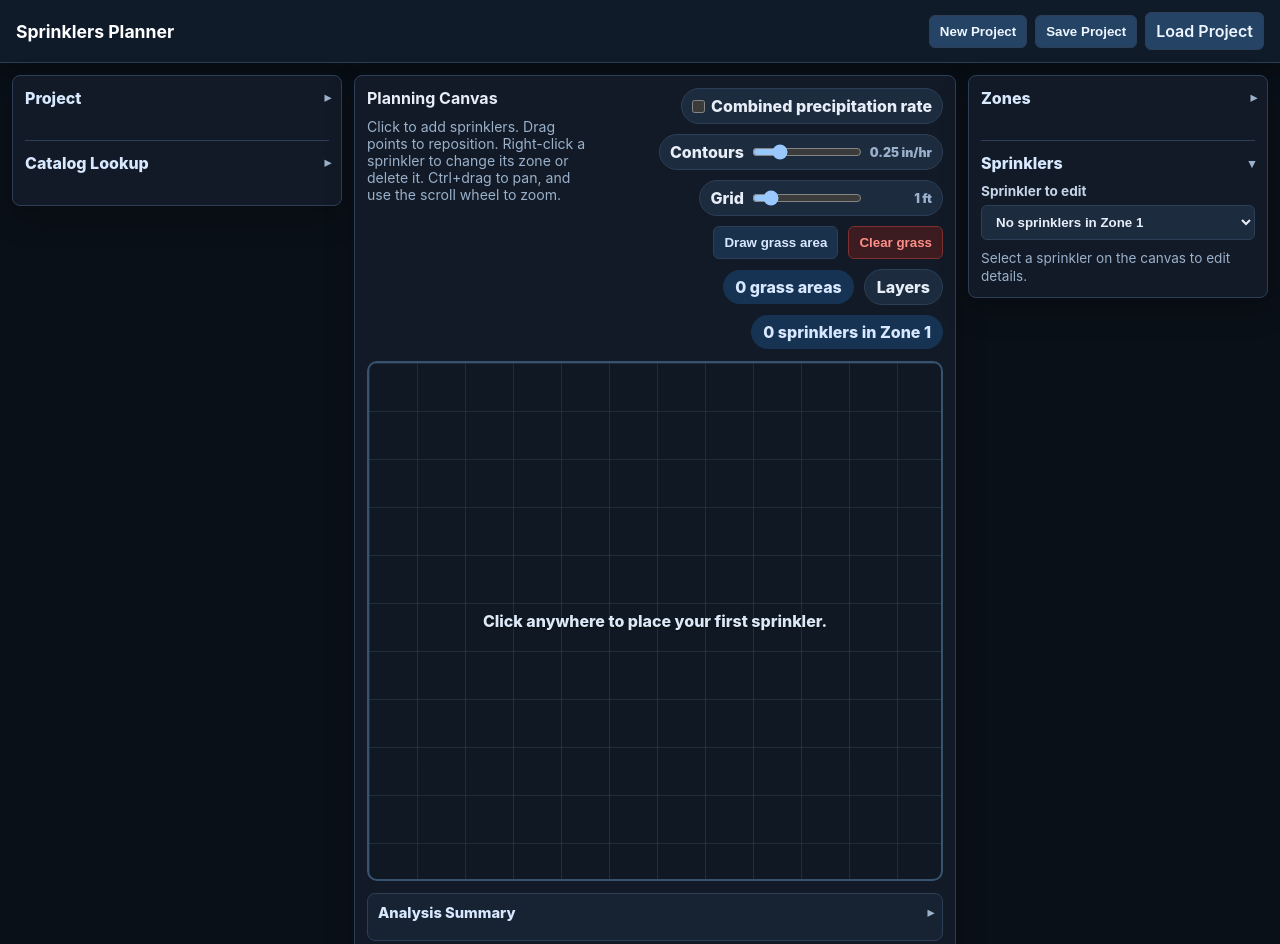
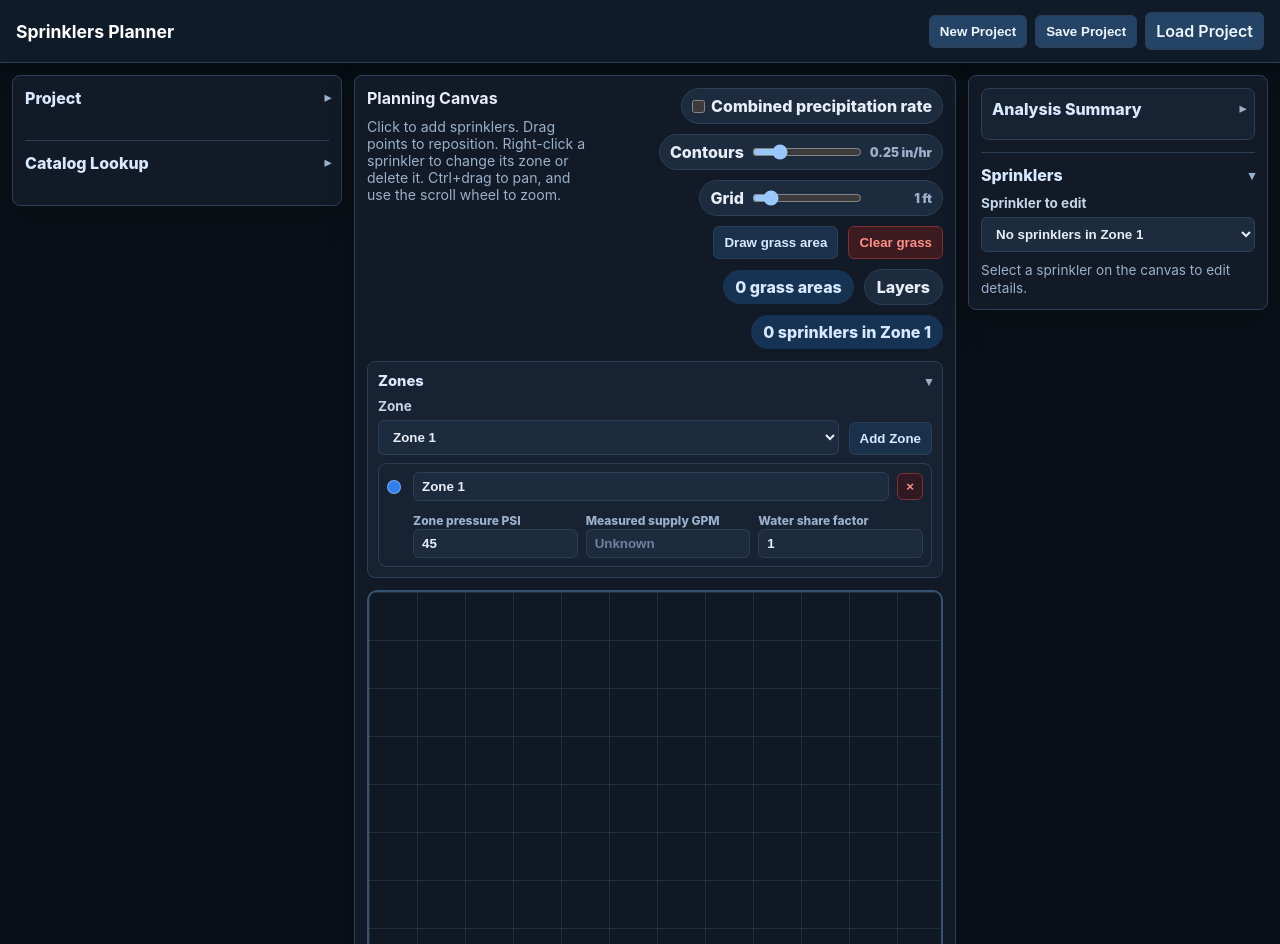
Before and after one commit to jamesoncollins/sprinklers, a plain HTML site: page index.html in a window 1280 px wide. Shown: the top 944 px of the page. Drawn offline with Linux system fonts and the light colour scheme.

Commit message:
Reposition canvas controls

```diff
--- a/index.html
+++ b/index.html
@@ -165,6 +165,18 @@
               <div id="sprinkler-count" class="metric-pill">0 sprinklers</div>
             </div>
           </div>
+          <details class="canvas-zone-panel collapsible-menu" open>
+            <summary>Zones</summary>
+            <div class="canvas-zone-controls">
+              <div class="field-group canvas-zone-select">
+                <label for="zone-inspector-select">Zone</label>
+                <select id="zone-inspector-select"></select>
+              </div>
+              <button id="add-zone" type="button" class="secondary-btn">Add Zone</button>
+            </div>
+            <div id="zones-list" class="zones-list" aria-live="polite"></div>
+          </details>
+
           <div id="map-canvas" class="map-canvas" role="application" aria-label="Editable sprinkler map">
             <div id="map-world" class="map-world">
               <!-- Any element marked with data-canvas-layer is automatically added to the Layers menu. -->
@@ -184,21 +196,12 @@
               <button id="context-delete-sprinkler" type="button" class="context-menu-item danger" role="menuitem">Delete Sprinkler</button>
             </div>
           </div>
-          <details class="analysis-panel collapsible-menu">
-            <summary>Analysis Summary</summary>
-            <div id="analysis-summary" class="analysis-grid"></div>
-          </details>
         </section>
 
         <aside class="panel inspector-panel">
-          <details class="panel-menu">
-            <summary class="panel-summary">Zones</summary>
-            <div class="field-group">
-              <label for="zone-inspector-select">Zone</label>
-              <select id="zone-inspector-select"></select>
-            </div>
-            <div id="zones-list" class="zones-list" aria-live="polite"></div>
-            <button id="add-zone" class="full-width">Add Zone</button>
+          <details class="analysis-panel panel-menu">
+            <summary class="panel-summary">Analysis Summary</summary>
+            <div id="analysis-summary" class="analysis-grid"></div>
           </details>
 
           <details id="sprinklers-panel" class="panel-menu" open>
--- a/src/styles.css
+++ b/src/styles.css
@@ -71,7 +71,7 @@ input[type='range'] { padding: 0; accent-color: var(--accent); }
 .zone-row input { padding: 6px 8px; }
 .zone-row button { padding: 5px 8px; color: var(--danger); border-color: #7f3030; background: #301922; }
 
-.canvas-panel { display: flex; flex-direction: column; gap: 12px; min-height: calc(100vh - 80px); }
+.canvas-panel { display: flex; flex-direction: column; gap: 12px; }
 .canvas-toolbar { display:flex; justify-content:space-between; gap: 16px; align-items: flex-start; }
 .canvas-toolbar p { margin: 0; color: var(--muted); font-size: 0.88rem; }
 .canvas-toolbar-actions { display: flex; gap: 8px; align-items: flex-start; flex-wrap: wrap; justify-content: flex-end; }
@@ -87,7 +87,12 @@ input[type='range'] { padding: 0; accent-color: var(--accent); }
 .layer-toggle-copy strong { color: var(--text); font-size: 0.88rem; }
 .layer-toggle-copy span { color: var(--muted); font-size: 0.76rem; line-height: 1.25; }
 .metric-pill { background: var(--blue-100); color: var(--blue-900); border-radius: 999px; padding: 7px 12px; font-weight: 800; white-space: nowrap; }
-.map-canvas { position: relative; flex: 1; min-height: 520px; overflow: hidden; border: 2px solid #38536f; border-radius: 10px; background: #101923; cursor: crosshair; touch-action: none; }
+.canvas-zone-panel { border: 1px solid var(--border); border-radius: 8px; padding: 10px; background: var(--surface-2); }
+.canvas-zone-controls { display: flex; align-items: flex-end; gap: 10px; flex-wrap: wrap; margin-bottom: 8px; }
+.canvas-zone-select { flex: 1 1 220px; margin: 0; }
+.canvas-zone-controls button { flex: 0 0 auto; }
+.canvas-zone-panel .zones-list { grid-template-columns: repeat(auto-fit, minmax(210px, 1fr)); }
+.map-canvas { position: relative; flex: 0 0 100vh; height: 100vh; min-height: 100vh; overflow: hidden; border: 2px solid #38536f; border-radius: 10px; background: #101923; cursor: crosshair; touch-action: none; }
 .map-canvas.panning { cursor: grabbing; }
 .map-canvas.calibrating { cursor: crosshair; }
 .map-canvas.satellite-enabled { background: #0e1722; }
@@ -135,7 +140,6 @@ input[type='range'] { padding: 0; accent-color: var(--accent); }
   .canvas-toolbar { flex-direction: column; }
   .canvas-toolbar-actions { justify-content: flex-start; }
   .layer-selector-list { left: 0; right: auto; }
-  .map-canvas { min-height: 430px; }
 }
 .canvas-toolbar-actions { display:flex; align-items:center; gap:10px; flex-wrap:wrap; justify-content:flex-end; }
 .overlay-toggle { display:inline-flex; align-items:center; gap:6px; padding:7px 10px; border:1px solid var(--border); border-radius:999px; background:var(--surface-3); color:var(--text); font-weight:800; white-space:nowrap; }
@@ -166,3 +170,7 @@ input[type='range'] { padding: 0; accent-color: var(--accent); }
 .grass-area-vertex.first { fill:#86efac; }
 .precipitation-tooltip { position:absolute; z-index:9; max-width:210px; padding:7px 9px; border:1px solid rgba(255,255,255,0.25); border-radius:8px; background:rgba(8,13,20,0.92); color:#fff; box-shadow:0 8px 20px rgba(0,0,0,0.36); pointer-events:none; transform:translate(12px, -100%); font-size:0.78rem; font-weight:800; line-height:1.25; }
 .precipitation-tooltip strong { display:block; font-size:0.88rem; }
+
+@media (max-width: 980px) {
+  .canvas-toolbar-actions { justify-content: flex-start; }
+}
```
